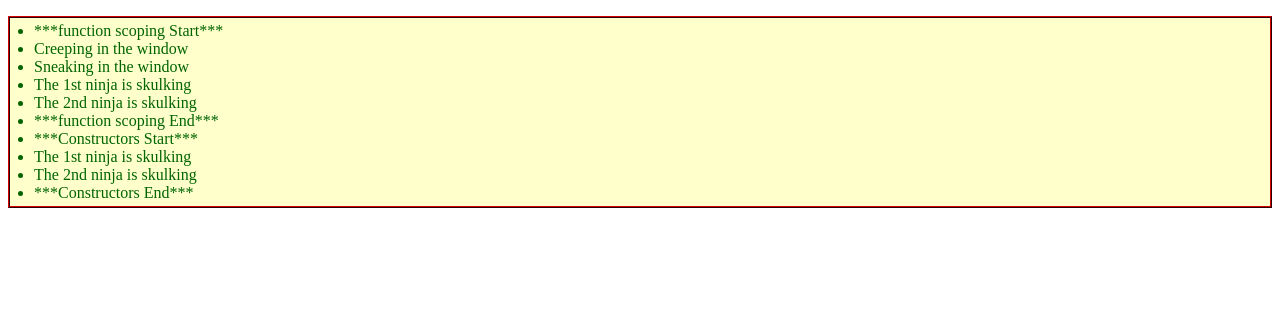
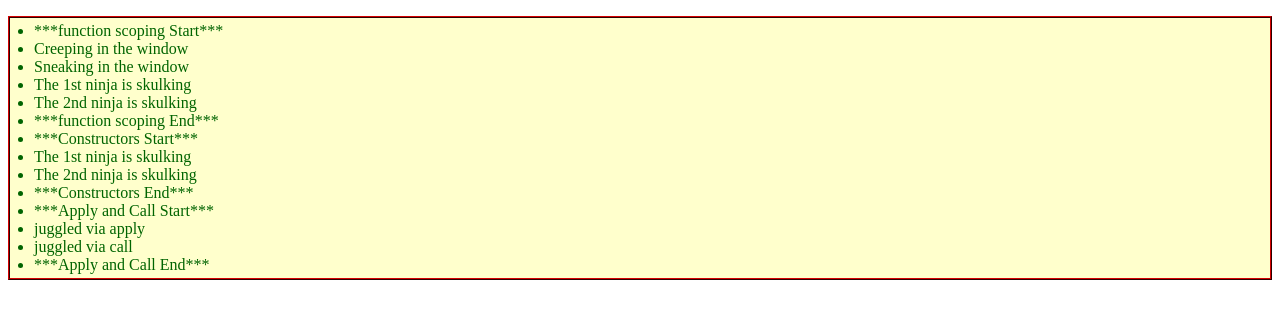
Before and after one commit to lusan/jstestsuite, a plain HTML site: page index.html in a window 1280 px wide. Drawn offline with Linux system fonts and the light colour scheme.

Commit message:
apply and call

```diff
--- a/index.html
+++ b/index.html
@@ -39,6 +39,23 @@
 			assert(ninja2.skulk() === ninja2,                  //#3
 						 "The 2nd ninja is skulking");               //#3
 			assert(true, "***Constructors End***");
+			assert(true, "***Apply and Call Start***");
+			function juggle() {
+				var result = 0;
+				for(var n=0; n < arguments.length; n++) {
+					result += arguments[n];
+				}
+				this.result = result;
+				console.log(result);
+			}
+			var ninja1 = {};
+			var ninja2 = {};
+
+			juggle.apply(ninja1, [1,2,3,4]);
+			juggle.call(ninja2, 5,6,7,8);
+			assert(ninja1.result === 10,"juggled via apply");
+			assert(ninja2.result === 26,"juggled via call");
+			assert(true, "***Apply and Call End***");
 		</script>
 	</body>
 </html>
```
